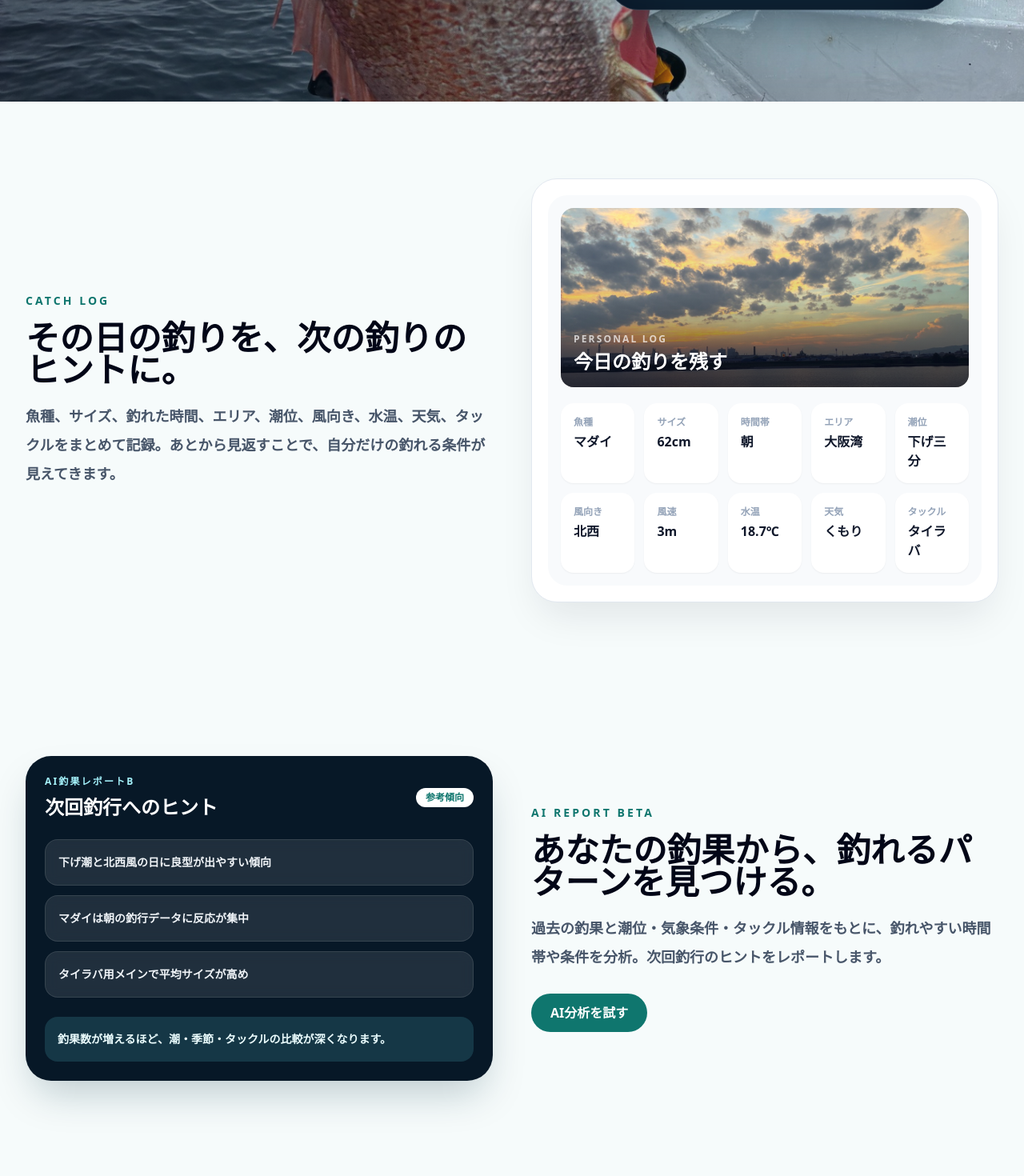
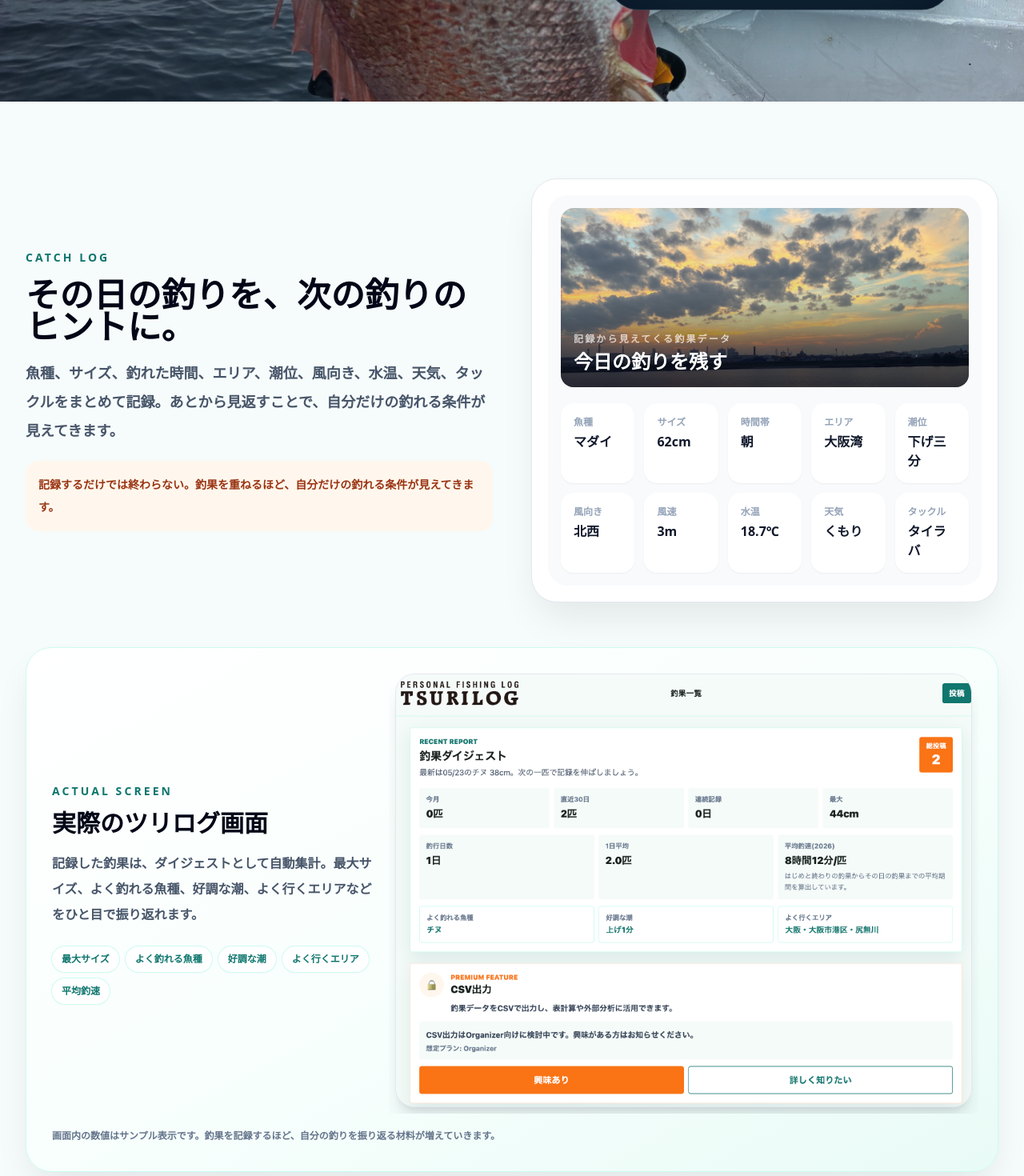
Before and after one commit to moritomizu/turilog, a Next.js app: page /lp in a window 1280 px wide. Shown: the part 680-2150 px from the top of the page at 80% size. Built offline with nearby package versions, Linux system fonts and the light colour scheme; no server answers.

Commit message:
Add actual catch dashboard screenshot to landing page

```diff
--- a/src/components/landing/LandingPage.tsx
+++ b/src/components/landing/LandingPage.tsx
@@ -20,6 +20,7 @@ const aiInsights = [
 
 const proofMessages = ["GPS確認済み", "潮位データ取得済み", "サイズ確認写真あり", "異常検知なし"];
 const catchValues = ["マダイ", "62cm", "朝", "大阪湾", "下げ三分", "北西", "3m", "18.7℃", "くもり", "タイラバ"];
+const catchDashboardTags = ["最大サイズ", "よく釣れる魚種", "好調な潮", "よく行くエリア", "平均釣速"];
 const proofInputs = ["写真", "GPS", "時刻", "潮位", "サイズ確認写真", "大会条件"];
 const proofJudgements = ["信頼度スコア", "要確認フラグ", "異常検知", "ランキング反映可否"];
 const locationRules = ["本人：正確位置", "仲間：ぼかし表示", "一般：エリア表示", "非公開：位置非表示"];
@@ -161,13 +162,24 @@ function HeroMockup() {
 
 function FeatureSection() {
   return (
-    <FeatureBlock
-      id="features"
-      eyebrow="Catch log"
-      title="その日の釣りを、次の釣りのヒントに。"
-      description="魚種、サイズ、釣れた時間、エリア、潮位、風向き、水温、天気、タックルをまとめて記録。あとから見返すことで、自分だけの釣れる条件が見えてきます。"
-      visual={<CatchLogMockup />}
-    />
+    <section id="features" className="px-5 py-24 lg:px-8">
+      <div className="mx-auto max-w-7xl">
+        <div className="grid items-center gap-12 lg:grid-cols-2">
+          <div>
+            <p className="text-sm font-black uppercase tracking-[0.22em] text-[#0f766e]">Catch log</p>
+            <h2 className="mt-4 max-w-3xl text-3xl font-black leading-[1.15] text-slate-950 sm:text-4xl lg:text-[2.65rem]">その日の釣りを、次の釣りのヒントに。</h2>
+            <p className="mt-5 text-lg font-bold leading-9 text-slate-600">
+              魚種、サイズ、釣れた時間、エリア、潮位、風向き、水温、天気、タックルをまとめて記録。あとから見返すことで、自分だけの釣れる条件が見えてきます。
+            </p>
+            <p className="mt-5 rounded-2xl bg-orange-50 p-4 text-sm font-black leading-7 text-orange-800">
+              記録するだけでは終わらない。釣果を重ねるほど、自分だけの釣れる条件が見えてきます。
+            </p>
+          </div>
+          <CatchLogMockup />
+        </div>
+        <CatchDashboardScreenshot />
+      </div>
+    </section>
   );
 }
 
@@ -178,7 +190,7 @@ function CatchLogMockup() {
         <div className="relative h-56 overflow-hidden rounded-2xl bg-[url('/images/lp/IMG_7638.jpg')] bg-cover bg-center">
           <div className="absolute inset-0 bg-gradient-to-t from-slate-950/75 via-slate-950/10 to-transparent" />
           <div className="absolute bottom-4 left-4 right-4">
-            <p className="text-xs font-black uppercase tracking-[0.18em] text-white/70">PERSONAL LOG</p>
+            <p className="text-xs font-black uppercase tracking-[0.18em] text-white/70">記録から見えてくる釣果データ</p>
             <p className="mt-1 text-2xl font-black text-white">今日の釣りを残す</p>
           </div>
         </div>
@@ -191,6 +203,44 @@ function CatchLogMockup() {
           ))}
         </div>
       </div>
+    </div>
+  );
+}
+
+function CatchDashboardScreenshot() {
+  return (
+    <div className="mt-14 rounded-[2rem] border border-teal-100 bg-gradient-to-br from-white via-[#f8fffd] to-[#e9fbf6] p-4 shadow-2xl shadow-slate-900/10 sm:p-6 lg:p-8">
+      <div className="grid gap-6 lg:grid-cols-[0.9fr_1.6fr] lg:items-center">
+        <div>
+          <p className="text-sm font-black uppercase tracking-[0.22em] text-[#0f766e]">Actual screen</p>
+          <h3 className="mt-3 text-2xl font-black leading-tight text-slate-950 sm:text-3xl">実際のツリログ画面</h3>
+          <p className="mt-4 text-base font-bold leading-8 text-slate-600">
+            記録した釣果は、ダイジェストとして自動集計。最大サイズ、よく釣れる魚種、好調な潮、よく行くエリアなどをひと目で振り返れます。
+          </p>
+          <div className="mt-6 flex flex-wrap gap-2">
+            {catchDashboardTags.map((tag) => (
+              <span key={tag} className="rounded-full bg-white px-3 py-2 text-xs font-black text-[#0f766e] shadow-sm ring-1 ring-teal-100">
+                {tag}
+              </span>
+            ))}
+          </div>
+        </div>
+        <div className="-mx-2 overflow-x-auto px-2 pb-2">
+          <div className="min-w-[760px] overflow-hidden rounded-3xl border border-slate-200 bg-white shadow-xl shadow-slate-900/10 lg:min-w-0">
+            <Image
+              src="/images/lp/catch-dashboard-screenshot.png"
+              alt="釣果ダイジェストを表示した実際のツリログ画面"
+              width={2066}
+              height={1554}
+              className="h-auto w-full"
+              sizes="(min-width: 1024px) 760px, 760px"
+            />
+          </div>
+        </div>
+      </div>
+      <p className="mt-4 text-xs font-bold leading-6 text-slate-500">
+        画面内の数値はサンプル表示です。釣果を記録するほど、自分の釣りを振り返る材料が増えていきます。
+      </p>
     </div>
   );
 }
```
Also changed, not shown: public/images/lp/catch-dashboard-screenshot.png (added), public/manifest.json.
